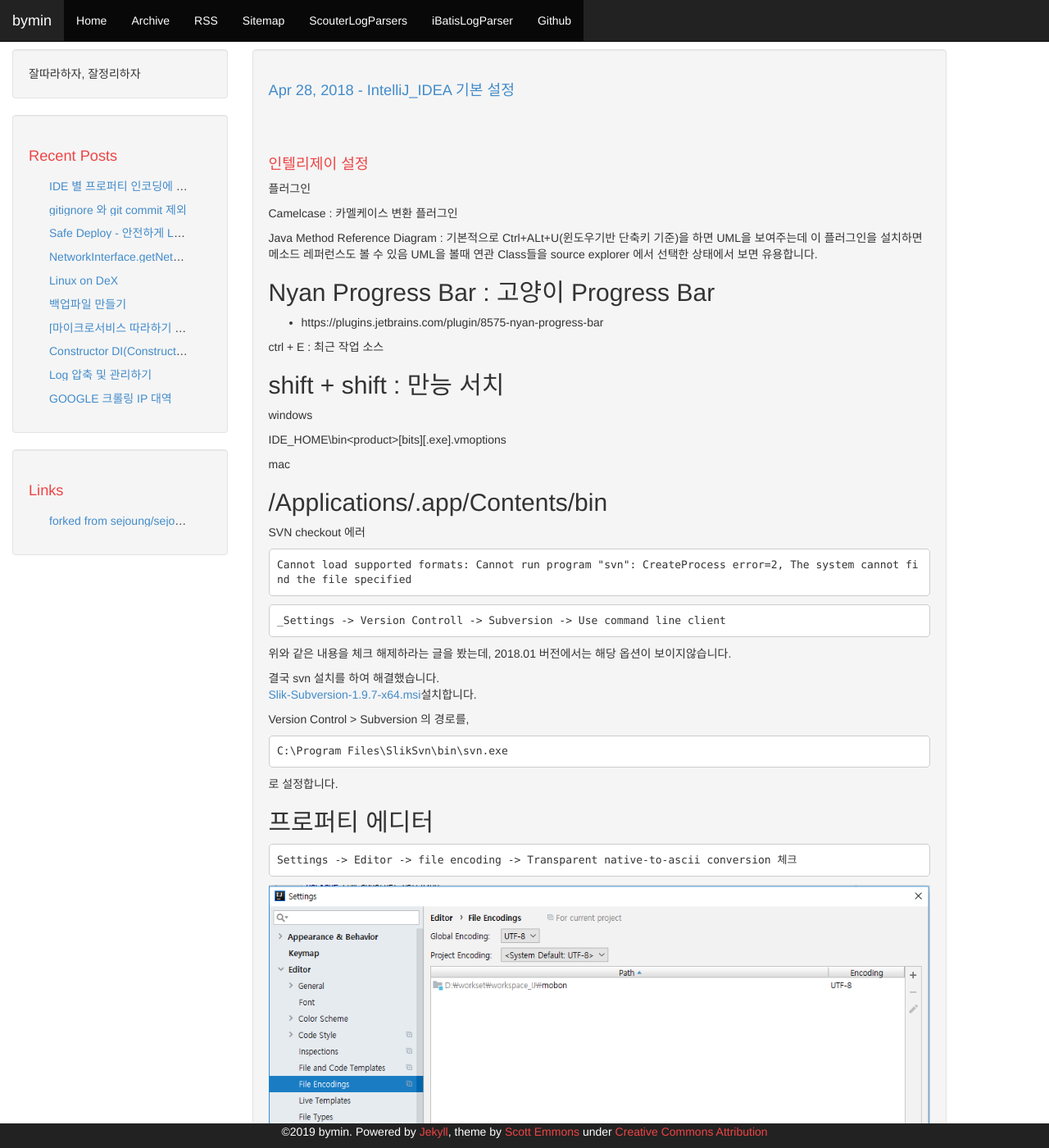
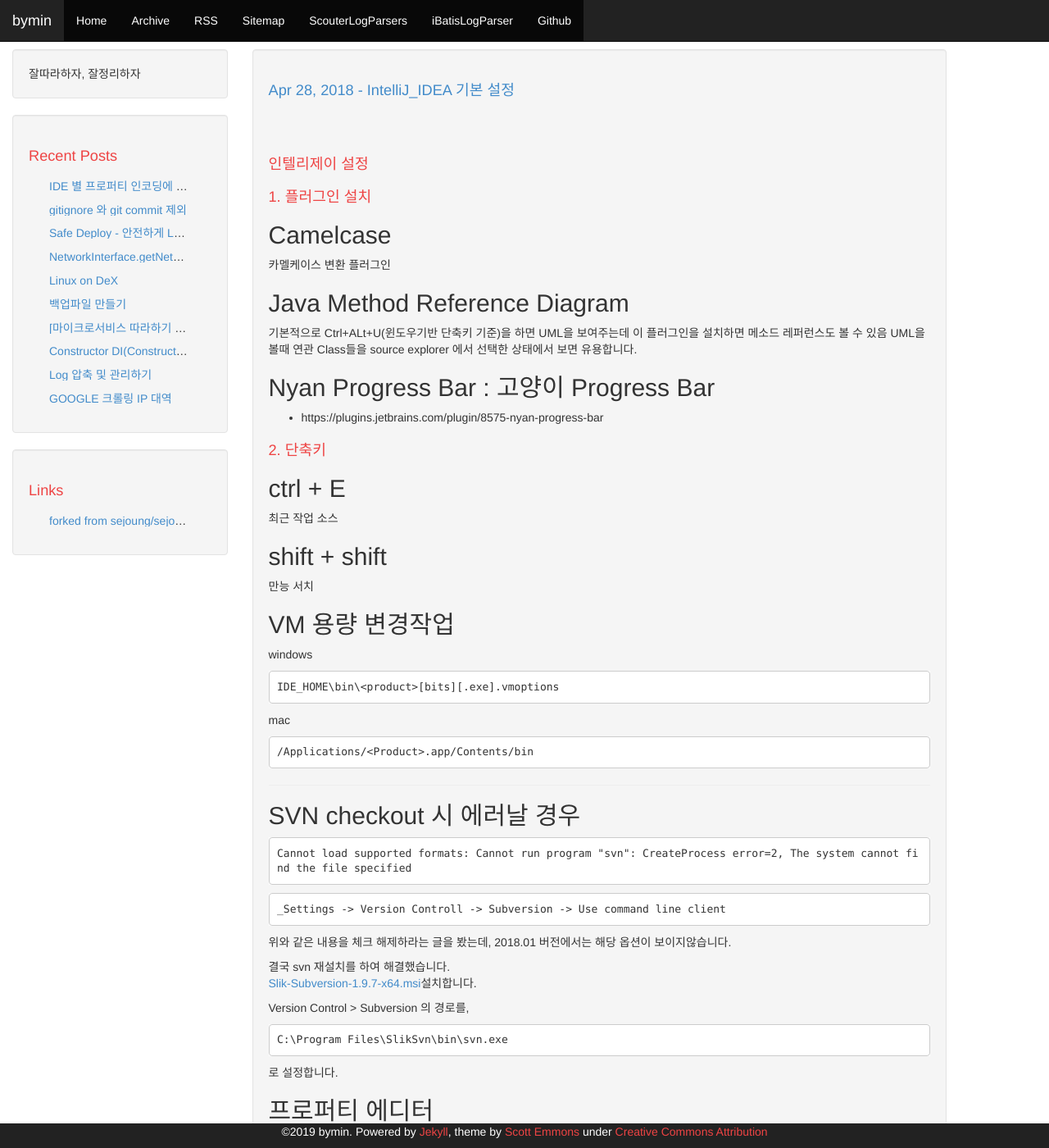
Before and after one commit to youngclown/youngclown.github.io, a Jekyll site: the page built from _posts/2018-04-28-IntelliJ_IDEA.md, in a window 1280 px wide and 1400 px high. Shown: the whole window at 82% size. Built offline with Jekyll 4.4.1, drawn with Linux system fonts in a browser that asks for light colours; nearby versions of some CDN libraries; some of the changed text lies outside the part shown.

Commit message:
인텔리j 설정 업데이트

````diff
--- a/_posts/2018-04-28-IntelliJ_IDEA.md
+++ b/_posts/2018-04-28-IntelliJ_IDEA.md
@@ -7,11 +7,15 @@ comments: true
 
 # 인텔리제이 설정
 
-플러그인
 
-Camelcase : 카멜케이스 변환 플러그인
+<H1>1. 플러그인 설치</H1>
 
-Java Method Reference Diagram :
+Camelcase
+---
+카멜케이스 변환 플러그인
+
+Java Method Reference Diagram
+---
 기본적으로 Ctrl+ALt+U(윈도우기반 단축키 기준)을 하면 UML을 보여주는데 이 플러그인을 설치하면 메소드 레퍼런스도 볼 수 있음
 UML을 볼때 연관 Class들을 source explorer 에서 선택한 상태에서 보면 유용합니다.
 
@@ -21,19 +25,32 @@ Nyan Progress Bar : 고양이 Progress Bar
 
 
 
-ctrl + E : 최근 작업 소스
+ <H1>2. 단축키</H1>
 
-shift + shift : 만능 서치
+ctrl + E
+---
+최근 작업 소스
+
+shift + shift
 -----
+만능 서치
+
+VM 용량 변경작업
+---
 windows
+```
+IDE_HOME\bin\<product>[bits][.exe].vmoptions
+```
+mac
+```
+/Applications/<Product>.app/Contents/bin
+```
 
-IDE_HOME\bin\<product>[bits][.exe].vmoptions
+-----
 
-mac
 
-/Applications/<Product>.app/Contents/bin
------
-SVN checkout 에러
+SVN checkout 시 에러날 경우
+---
 
 ```
 Cannot load supported formats: Cannot run program "svn": CreateProcess error=2, The system cannot find the file specified
@@ -44,7 +61,7 @@ _Settings -> Version Controll -> Subversion -> Use command line client
 ```
 위와 같은 내용을 체크 해제하라는 글을 봤는데, 2018.01 버전에서는 해당 옵션이 보이지않습니다.
 
-결국 svn 설치를 하여 해결했습니다.
+결국 svn 재설치를 하여 해결했습니다.
 [Slik-Subversion-1.9.7-x64.msi](https://sliksvn.com/pub/)설치합니다.
 
 Version Control > Subversion 의 경로를,
@@ -60,6 +77,9 @@ C:\Program Files\SlikSvn\bin\svn.exe
 Settings -> Editor -> file encoding -> Transparent native-to-ascii conversion 체크
 ```
 ![이미지](/images/20180428intelliJ_idea.PNG){: width="100%"}
+
+해당 기능을 체크하면, 한글이 유니코드로 깨져서 보여지는 것이 한글로 변환되어 보여지게 됩니다.
+
 
 VM 파라미터
 -----
````
